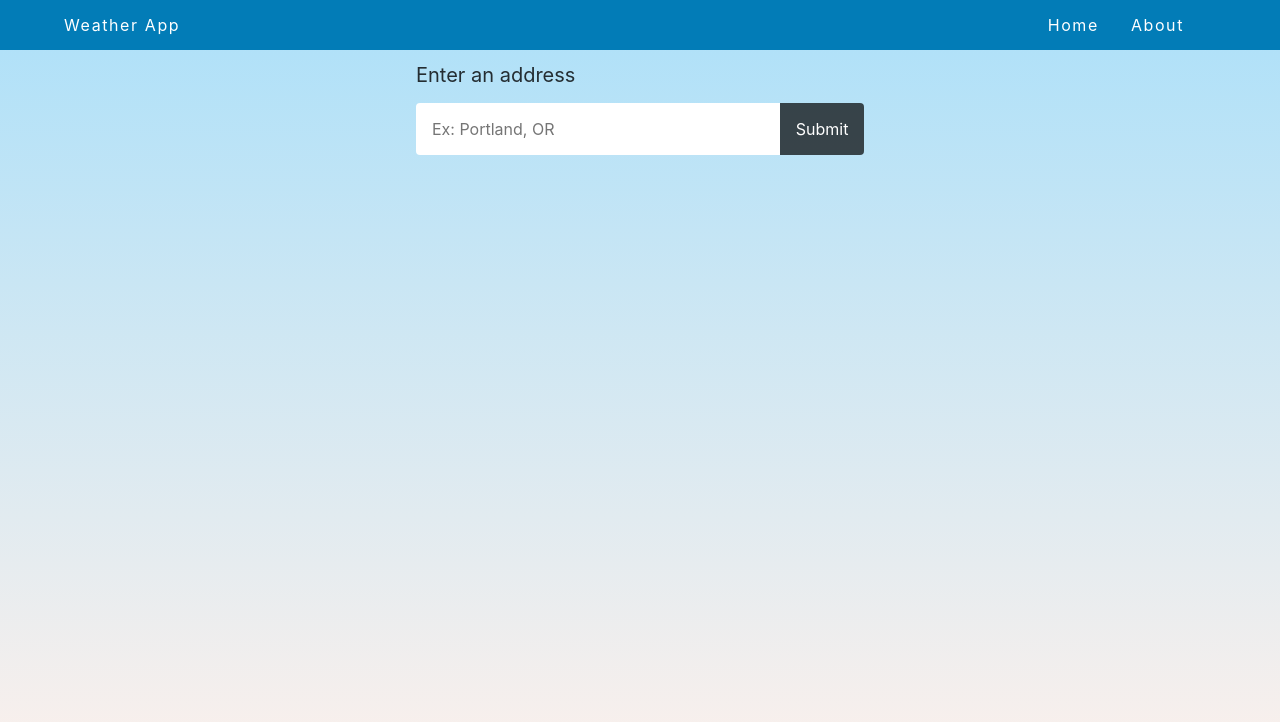
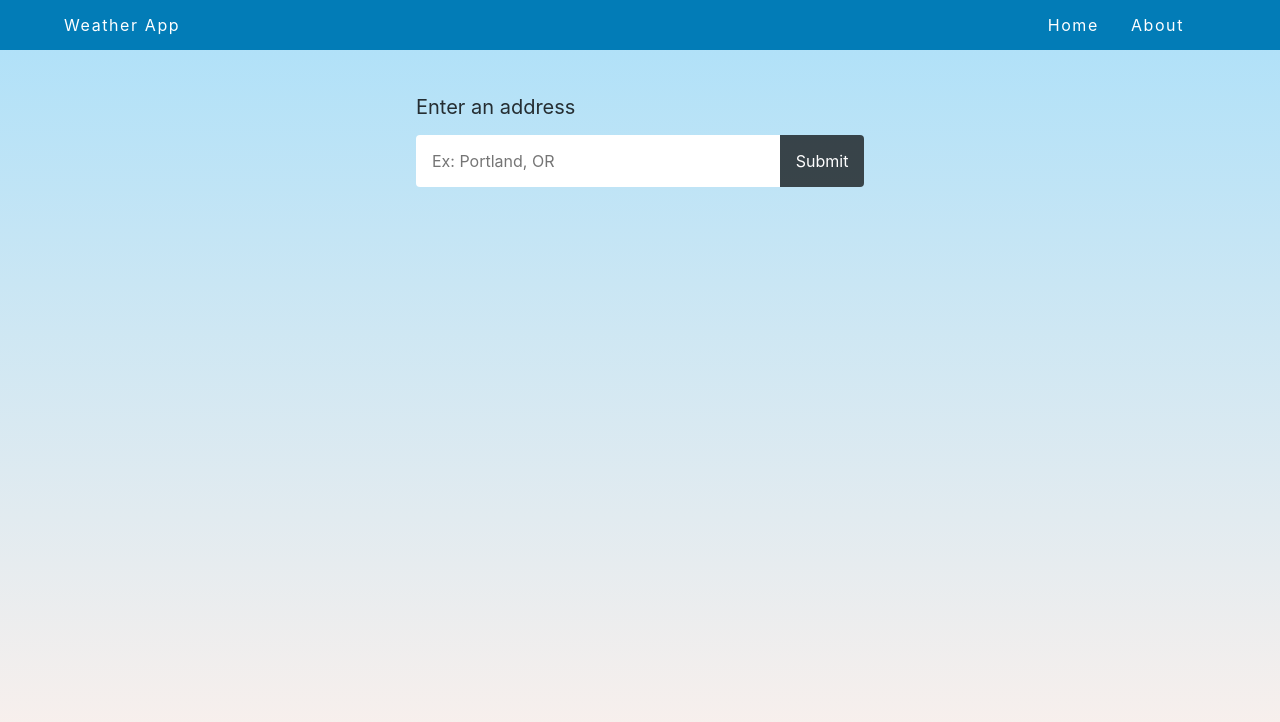
Before and after one commit to persistentlobster/weather-app, a React (Create React App) app: page / in a window 1280 px wide. Shown: the top 722 px of the page. Built offline with nearby package versions, Linux system fonts and the light colour scheme.

Commit message:
Fix gap at top of navbar

```diff
--- a/src/components/About/About.js
+++ b/src/components/About/About.js
@@ -14,7 +14,7 @@ const iconSize = {
 
 const About = () => {
     return(
-        <div className="w-50-ns center mt4-ns">
+        <div className="w-50-ns center mt4-ns pt3">
             <h1 className="f2-ns tracked">ABOUT</h1>
             <p>A web application for viewing the weather in any U.S. city or address.</p>
             <p>This web page was created by Micah Burnett and Michael Kelley for CS465P - Full Stack Web Development.</p>
--- a/src/components/Navbar/Navbar.js
+++ b/src/components/Navbar/Navbar.js
@@ -6,7 +6,7 @@ const bgColor = {
 
 const Navbar = ({ onRouteChange }) => {
     return (
-        <nav className="db dt-l w-100 border-box pa3 ph5-l flex fixed z-1" style={bgColor}>
+        <nav className="nav db dt-l w-100 border-box pa3 ph5-l flex fixed top-0 z-1" style={bgColor}>
             <a className="db dtc-l v-mid white link dim w-100 w-25-l tc tl-l mb2 mb0-l tracked" href="# " title="Home">Weather App</a>
             <div className="db dtc-l v-mid w-100 w-75-l tc tr-l tracked">
                 <a onClick={ () => onRouteChange('home')} className="link dim white f6 f5-l dib mr3 mr4-l" href="# " title="Home">Home</a>
--- a/src/components/Searchbar/Searchbar.js
+++ b/src/components/Searchbar/Searchbar.js
@@ -3,7 +3,7 @@ import React from 'react'
 const Searchbar = ({ onChange, onSubmit }) => {
     return (
         <div className="pa4-l">
-            <form class="mw6 center pa4">
+            <form class="mw6 center pa4 pt5">
                 <fieldset className="cf bn ma0 pa0 w-100 center">
                     <legend className="pa0 f5 f4-ns mb3 black-80 tl">Enter an address</legend>
                     <div className="cf">
```
